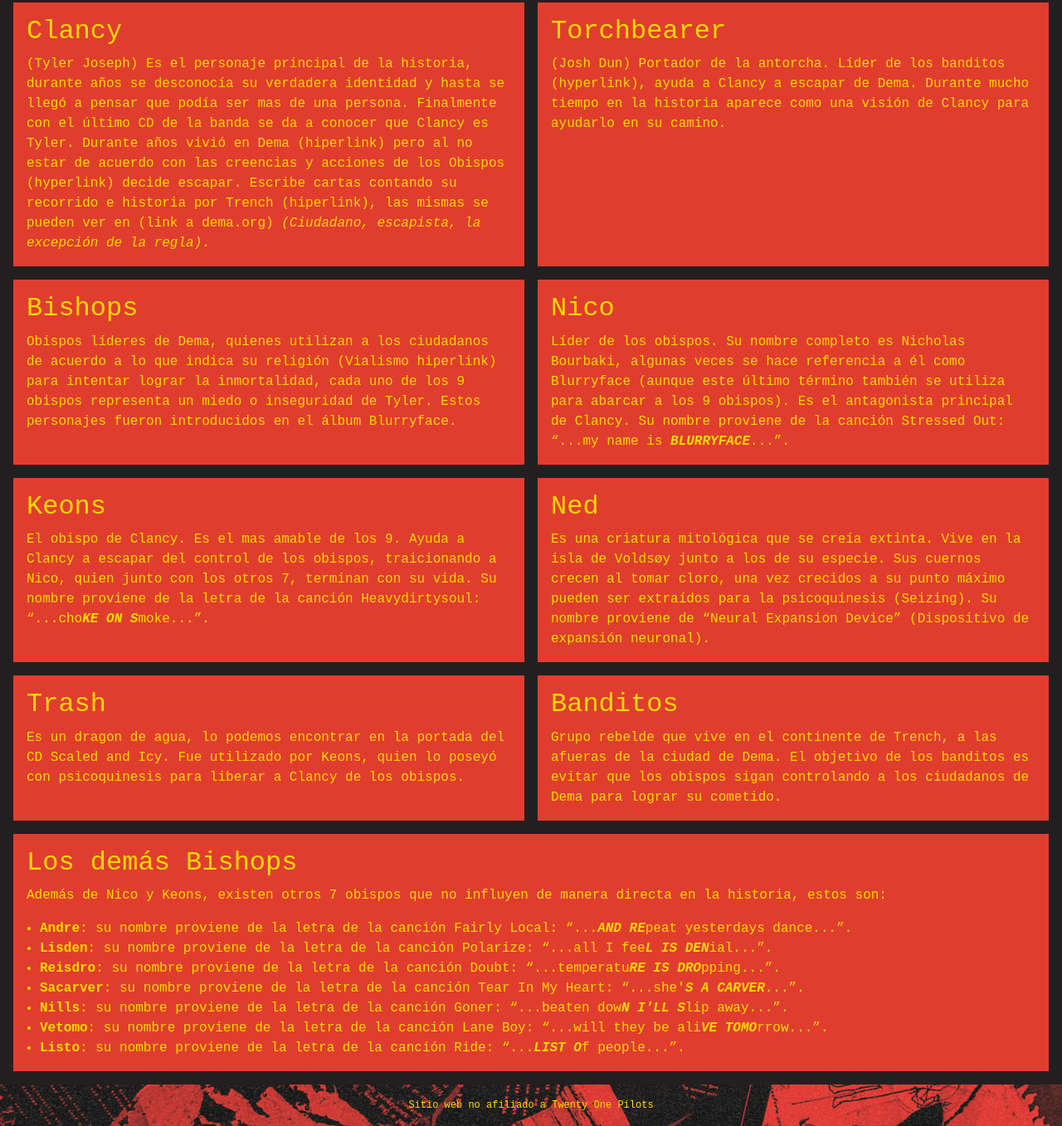
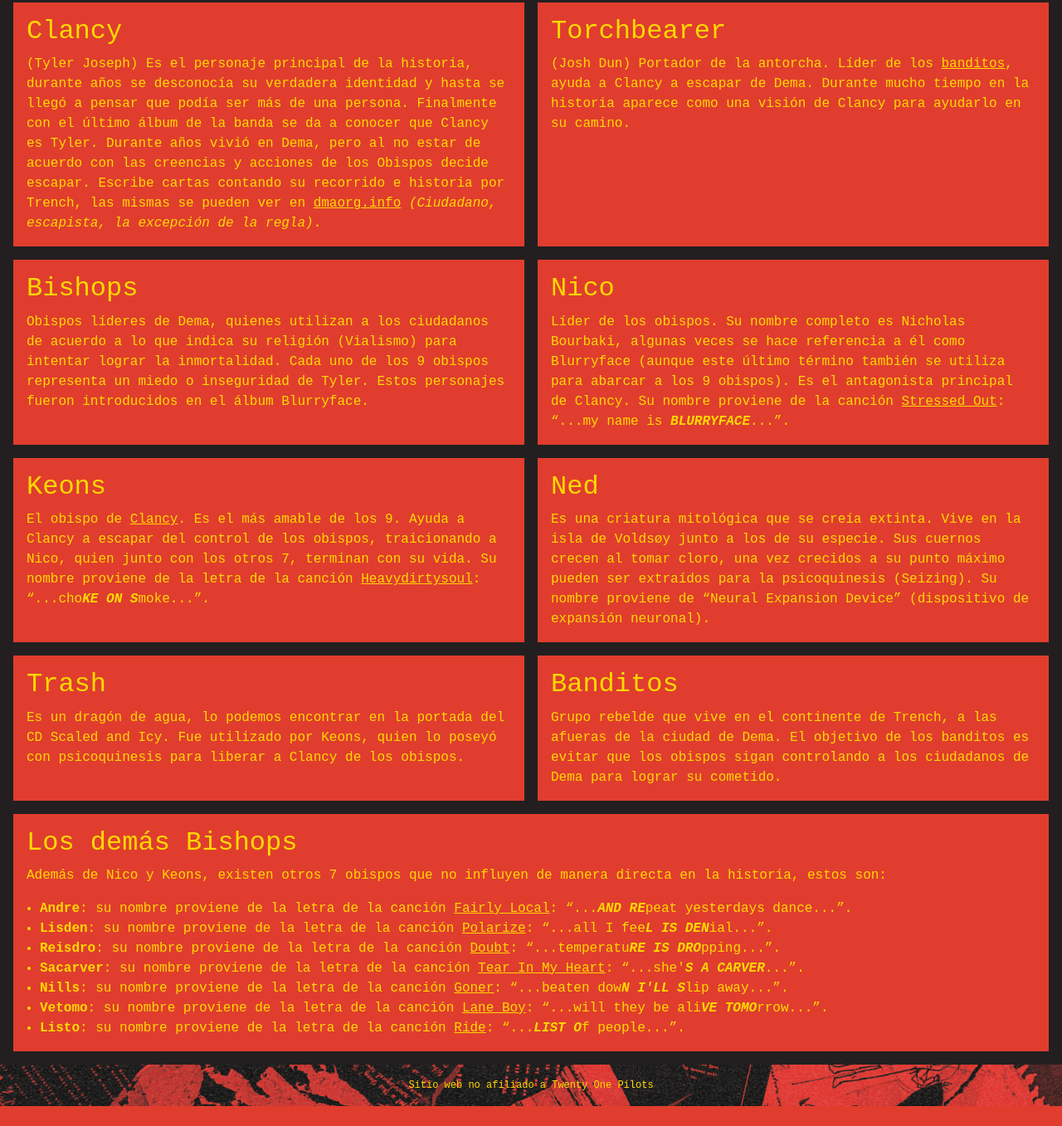
Before and after one commit to giulianobutera/welcomebacktotrench, a plain HTML site: page pages/personajes.html in a window 1280 px wide. Shown: the part 169-1526 px from the top of the page at 83% size. After the commit the page ends 1502 px from the top, so only its background shows below. Drawn offline with nearby package versions, Linux system fonts and the light colour scheme; a web font is replaced by a local one.

Commit message:
Se agregan hipervinculos y correcciones ortográficas.

```diff
--- a/css/style.css
+++ b/css/style.css
@@ -69,6 +69,14 @@ footer {
 p {
     margin: 0;
     align-content: center;
+}
+
+p a:hover {
+    color: #231F20;
+}
+
+a {
+    color: #FFD900;
 }
 
 /* Clases */
--- a/pages/personajes.html
+++ b/pages/personajes.html
@@ -54,34 +54,34 @@
         </section>
         <!-- Cards de info -->
         <section class="section-card">
-            <div class="custom-card">
+            <div id="clancy" class="custom-card">
                 <h2 class="card-title">Clancy</h2>
-                <p class="card-info">(Tyler Joseph) Es el personaje principal de la historia, durante años se desconocía su verdadera identidad y hasta se llegó a pensar que podía ser mas de una persona. Finalmente con el último CD de la banda se da a conocer que Clancy es Tyler. Durante años vivió en Dema (hiperlink) pero al no estar de acuerdo con las creencias y acciones de los Obispos (hyperlink) decide escapar. Escribe cartas contando su recorrido e historia por Trench (hiperlink), las mismas se pueden ver en (link a dema.org) <i>(Ciudadano, escapista, la excepción de la regla)</i>.</p>
+                <p class="card-info">(Tyler Joseph) Es el personaje principal de la historia, durante años se desconocía su verdadera identidad y hasta se llegó a pensar que podía ser más de una persona. Finalmente con el último álbum de la banda se da a conocer que Clancy es Tyler. Durante años vivió en Dema, pero al no estar de acuerdo con las creencias y acciones de los Obispos decide escapar. Escribe cartas contando su recorrido e historia por Trench, las mismas se pueden ver en <a href="http://dmaorg.info/found/15398642_14/clancy.html" target="_blank">dmaorg.info</a> <i>(Ciudadano, escapista, la excepción de la regla)</i>.</p>
             </div>
             <div class="custom-card">
                 <h2 class="card-title">Torchbearer</h2>
-                <p class="card-info">(Josh Dun) Portador de la antorcha. Líder de los banditos (hyperlink), ayuda a Clancy a escapar de Dema. Durante mucho tiempo en la historia aparece como una visión de Clancy para ayudarlo en su camino.</p>
+                <p class="card-info">(Josh Dun) Portador de la antorcha. Líder de los <a href="#banditos">banditos</a>, ayuda a Clancy a escapar de Dema. Durante mucho tiempo en la historia aparece como una visión de Clancy para ayudarlo en su camino.</p>
             </div>
             <div class="custom-card">
                 <h2 class="card-title">Bishops</h2>
-                <p class="card-info">Obispos líderes de Dema, quienes utilizan a los ciudadanos de acuerdo a lo que indica su religión (Vialismo hiperlink) para intentar lograr la inmortalidad, cada uno de los 9 obispos representa un miedo o inseguridad de Tyler. Estos personajes fueron introducidos en el álbum Blurryface.</p>
+                <p class="card-info">Obispos líderes de Dema, quienes utilizan a los ciudadanos de acuerdo a lo que indica su religión (Vialismo) para intentar lograr la inmortalidad. Cada uno de los 9 obispos representa un miedo o inseguridad de Tyler. Estos personajes fueron introducidos en el álbum Blurryface.</p>
             </div>
             <div class="custom-card">
                 <h2 class="card-title">Nico</h2>
-                <p class="card-info">Líder de los obispos. Su nombre completo es Nicholas Bourbaki, algunas veces se hace referencia a él como Blurryface (aunque este último término también se utiliza para abarcar a los 9 obispos). Es el antagonista principal de Clancy. Su nombre proviene de la canción Stressed Out: “...my name is <i><b>BLURRYFACE</b></i>...”.</p>
+                <p class="card-info">Líder de los obispos. Su nombre completo es Nicholas Bourbaki, algunas veces se hace referencia a él como Blurryface (aunque este último término también se utiliza para abarcar a los 9 obispos). Es el antagonista principal de Clancy. Su nombre proviene de la canción <a href="https://www.youtube.com/watch?v=pXRviuL6vMY" target="_blank">Stressed Out</a>: “...my name is <i><b>BLURRYFACE</b></i>...”.</p>
             </div>
             <div class="custom-card">
                 <h2 class="card-title">Keons</h2>
-                <p class="card-info">El obispo de Clancy. Es el mas amable de los 9. Ayuda a Clancy a escapar del control de los obispos, traicionando a Nico, quien junto con los otros 7, terminan con su vida. Su nombre proviene de la letra de la canción Heavydirtysoul: “...cho<i><b>KE ON S</b></i>moke...”.</p>
+                <p class="card-info">El obispo de <a href="#clancy">Clancy</a>. Es el más amable de los 9. Ayuda a Clancy a escapar del control de los obispos, traicionando a Nico, quien junto con los otros 7, terminan con su vida. Su nombre proviene de la letra de la canción <a href="https://www.youtube.com/watch?v=r_9Kf0D5BTs" target="_blank">Heavydirtysoul</a>: “...cho<i><b>KE ON S</b></i>moke...”.</p>
             </div><div class="custom-card">
                 <h2 class="card-title">Ned</h2>
-                <p class="card-info">Es una criatura mitológica que se creía extinta. Vive en la isla de Voldsøy junto a los de su especie. Sus cuernos crecen al tomar cloro, una vez crecidos a su punto máximo pueden ser extraídos para la psicoquinesis (Seizing). Su nombre proviene de “Neural Expansion Device” (Dispositivo de expansión neuronal).</p>
+                <p class="card-info">Es una criatura mitológica que se creía extinta. Vive en la isla de Voldsøy junto a los de su especie. Sus cuernos crecen al tomar cloro, una vez crecidos a su punto máximo pueden ser extraídos para la psicoquinesis (Seizing). Su nombre proviene de “Neural Expansion Device” (dispositivo de expansión neuronal).</p>
             </div>
             <div class="custom-card">
                 <h2 class="card-title">Trash</h2>
-                <p class="card-info">Es un dragon de agua, lo podemos encontrar en la portada del CD Scaled and Icy. Fue utilizado por Keons, quien lo poseyó con psicoquinesis para liberar a Clancy de los obispos.</p>
+                <p class="card-info">Es un dragón de agua, lo podemos encontrar en la portada del CD Scaled and Icy. Fue utilizado por Keons, quien lo poseyó con psicoquinesis para liberar a Clancy de los obispos.</p>
             </div>
-            <div class="custom-card">
+            <div id="banditos" class="custom-card">
                 <h2 class="card-title">Banditos</h2>
                 <p class="card-info">Grupo rebelde que vive en el continente de Trench, a las afueras de la ciudad de Dema. El objetivo de los banditos es evitar que los obispos sigan controlando a los ciudadanos de Dema para lograr su cometido.</p>
             </div>
@@ -90,25 +90,25 @@
                 <p class="card-info">Además de Nico y Keons, existen otros 7 obispos que no influyen de manera directa en la historia, estos son:</p>
                 <ul>
                     <li>
-                        <b>Andre</b>: su nombre proviene de la letra de la canción Fairly Local: “...<i><b>AND RE</b></i>peat yesterdays dance...”.<br>
+                        <p><b>Andre</b>: su nombre proviene de la letra de la canción <a href="https://www.youtube.com/watch?v=HDI9inno86U" target="_blank">Fairly Local</a>: “...<i><b>AND RE</b></i>peat yesterdays dance...”.</p>
                     </li>
                     <li>
-                        <b>Lisden</b>: su nombre proviene de la letra de la canción Polarize: “...all I fee<i><b>L IS DEN</b></i>ial...”.<br>
+                        <p><b>Lisden</b>: su nombre proviene de la letra de la canción <a href="https://www.youtube.com/watch?v=MiPBQJq49xk" target="_blank">Polarize</a>: “...all I fee<i><b>L IS DEN</b></i>ial...”.</p>
                     </li>
                     <li>
-                        <b>Reisdro</b>: su nombre proviene de la letra de la canción Doubt: “...temperatu<i><b>RE IS DRO</b></i>pping...”.<br>
+                        <p><b>Reisdro</b>: su nombre proviene de la letra de la canción <a href="https://www.youtube.com/watch?v=MEiVnNNpJLA" target="_blank">Doubt</a>: “...temperatu<i><b>RE IS DRO</b></i>pping...”.</p>
                     </li>
                     <li>
-                        <b>Sacarver</b>: su nombre proviene de la letra de la canción Tear In My Heart: “...she'<i><b>S A CARVER</b></i>...”.<br>
+                        <p><b>Sacarver</b>: su nombre proviene de la letra de la canción <a href="https://www.youtube.com/watch?v=nky4me4NP70" target="_blank">Tear In My Heart</a>: “...she'<i><b>S A CARVER</b></i>...”.</p>
                     </li>
                     <li>
-                        <b>Nills</b>: su nombre proviene de la letra de la canción Goner: “...beaten dow<i><b>N I'LL S</b></i>lip away...”.<br>
+                        <p><b>Nills</b>: su nombre proviene de la letra de la canción <a href="https://www.youtube.com/watch?v=3J5mE-J1WLk" target="_blank">Goner</a>: “...beaten dow<i><b>N I'LL S</b></i>lip away...”.</p>
                     </li>
                     <li>
-                        <b>Vetomo</b>: su nombre proviene de la letra de la canción Lane Boy: “...will they be ali<i><b>VE TOMO</b></i>rrow...”.<br>
+                        <p><b>Vetomo</b>: su nombre proviene de la letra de la canción <a href="https://www.youtube.com/watch?v=ywvRgGAd2XI" target="_blank">Lane Boy</a>: “...will they be ali<i><b>VE TOMO</b></i>rrow...”.</p>
                     </li>
                     <li>
-                        <b>Listo</b>: su nombre proviene de la letra de la canción Ride: “...<i><b>LIST O</b></i>f people...”.<br>
+                        <p><b>Listo</b>: su nombre proviene de la letra de la canción <a href="https://www.youtube.com/watch?v=Pw-0pbY9JeU" target="_blank">Ride</a>: “...<i><b>LIST O</b></i>f people...”.</p>
                     </li>
                 </ul>
             </div>
```
